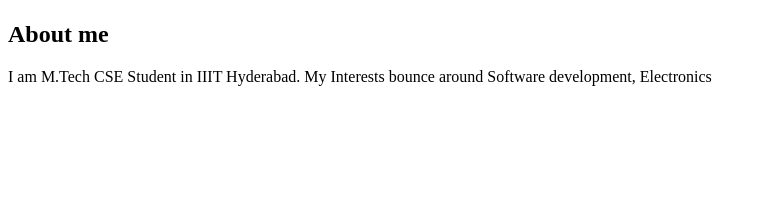
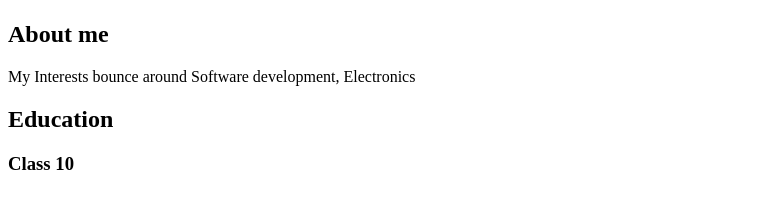
Before and after one commit to cgokulc/profilepage_ssd, a plain HTML site: page index.html in a window 1280 px wide. Shown: the part 349-558 px from the top of the page, without its empty margins (0-766 px from the left). Drawn offline with Linux system fonts and the light colour scheme.

Commit message:
add README

```diff
--- a/index.html
+++ b/index.html
@@ -11,7 +11,9 @@
         <img src="https://github.githubassets.com/assets/GitHub-Mark-ea2971cee799.png" alt="github" width="50">
 
         <h2>About me</h2>
-        <p>I am M.Tech CSE Student in IIIT Hyderabad. My Interests bounce around Software development, Electronics</p>
+        <p>My Interests bounce around Software development, Electronics</p>
 
+        <h2>Education</h2>
+        <h3>Class 10</h3>
     </body>
     </html>
```
Also changed, not shown: 1 other file.
